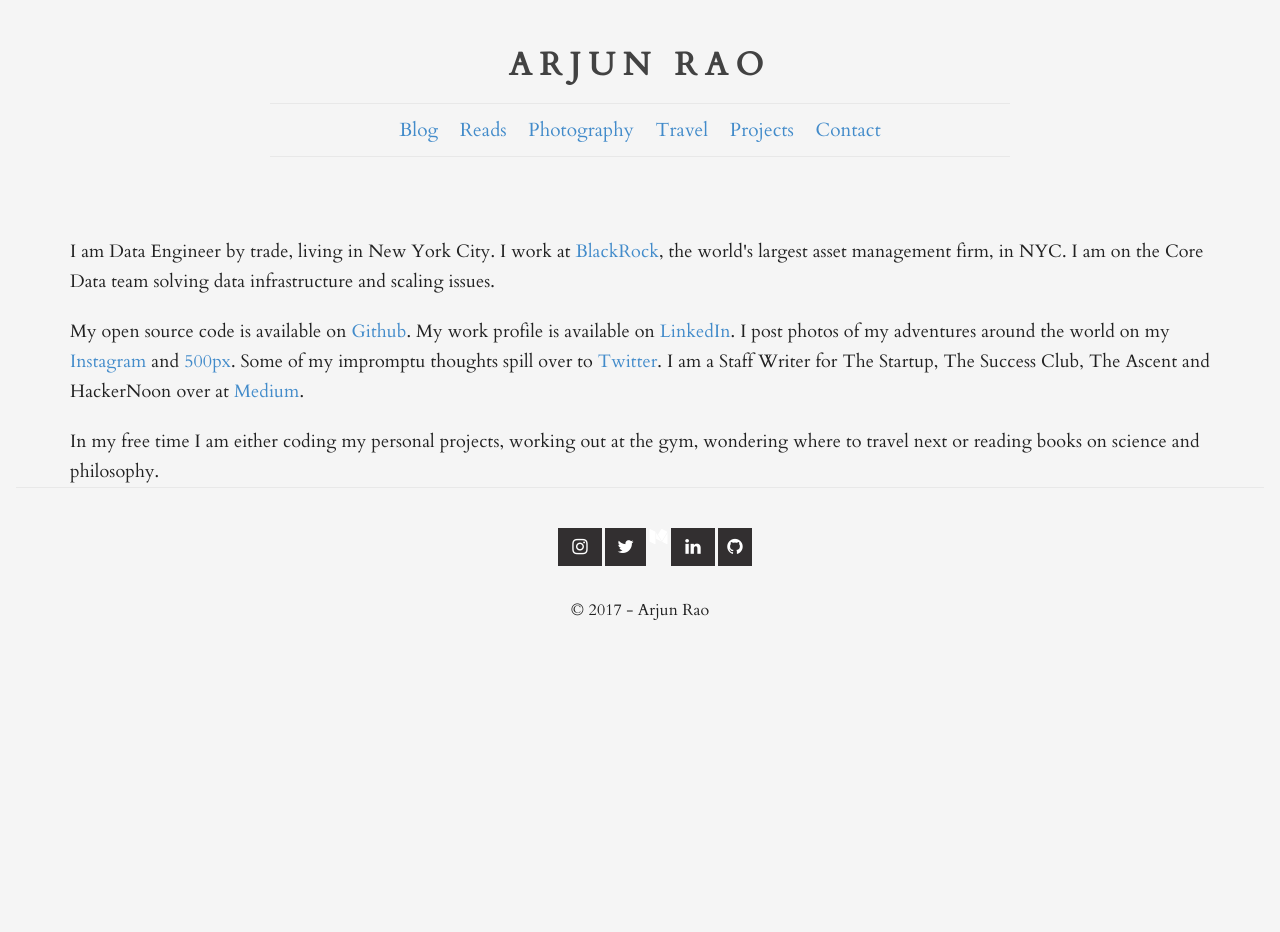
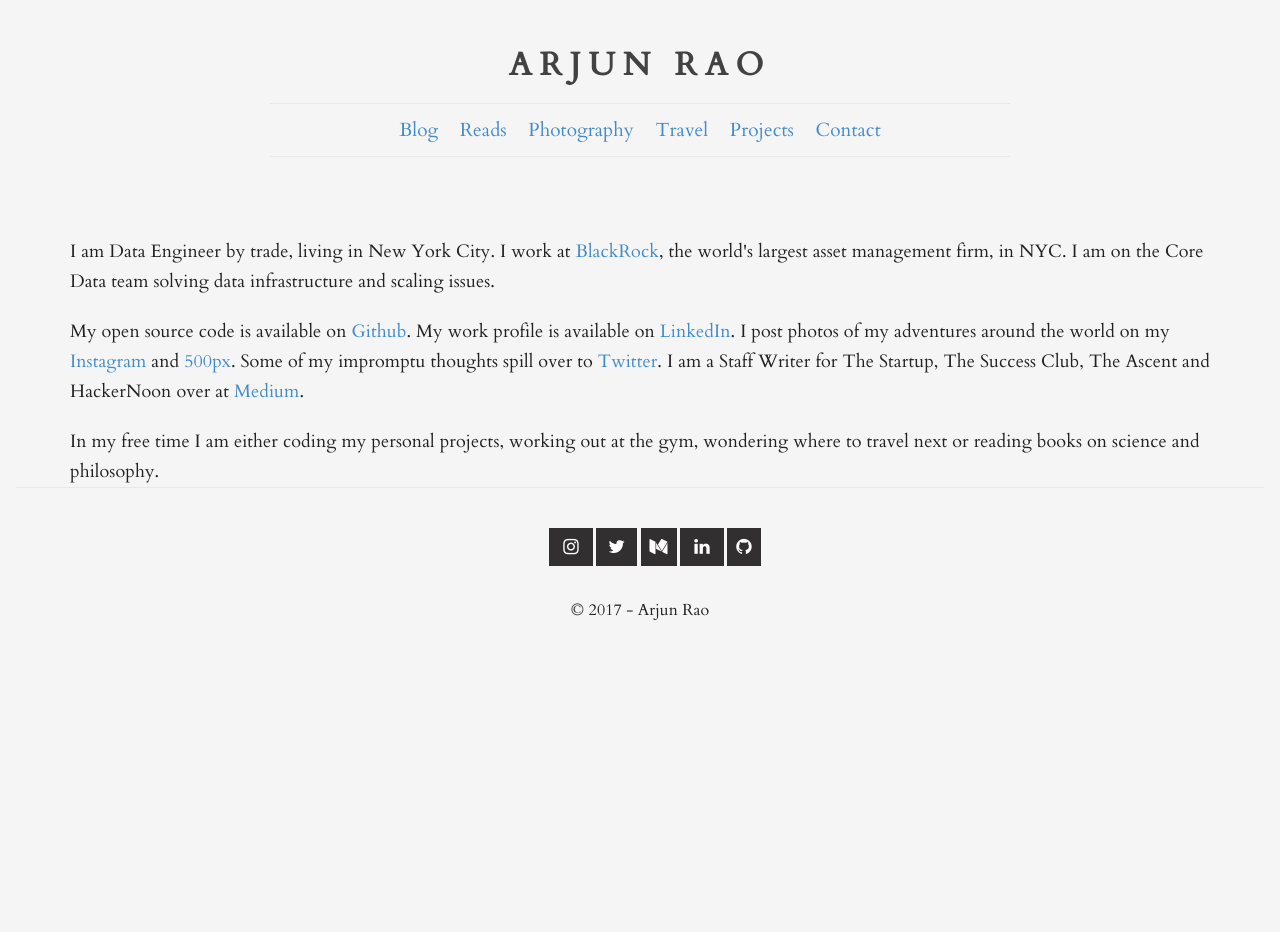
Before and after one commit to arjunrao87/arjunrao.co-v1, a Jekyll site: the page built from index.html, in a window 1280 px wide. Built offline with Jekyll 4.4.1, drawn with Linux system fonts in a browser that asks for light colours; nearby versions of some CDN libraries; comment, search, counter and statistics services are not loaded.

Commit message:
Fixing Medium icon

```diff
--- a/_includes/base.html
+++ b/_includes/base.html
@@ -10,6 +10,7 @@
     <link rel="stylesheet" href="/assets/css/social-media.css">
     <link rel="stylesheet" href="/assets/css/contact.css">
     <link rel="stylesheet" href="/assets/css/tables.css">
+    <link rel="stylesheet" href="https://maxcdn.bootstrapcdn.com/font-awesome/4.4.0/css/font-awesome.min.css">
     <link href='http://fonts.googleapis.com/css?family=Cardo' rel='stylesheet' type='text/css'>
     <title>Arjun Rao</title>
     <link rel="icon" type="image/png" href="/assets/img/favicon-32x32.png" sizes="32x32" />
--- a/assets/css/social-media.css
+++ b/assets/css/social-media.css
@@ -96,6 +96,15 @@
 .fa-linkedin:hover {
     background-color: #0073a4;
 }
+.fa-medium {
+    padding:10px 9px;
+    -o-transition:.5s;
+    -ms-transition:.5s;
+    -moz-transition:.5s;
+    -webkit-transition:.5s;
+    transition: .5s;
+    background-color: #322f30;
+}
 .fa-github {
     padding:10px 9px;
     -o-transition:.5s;
```
